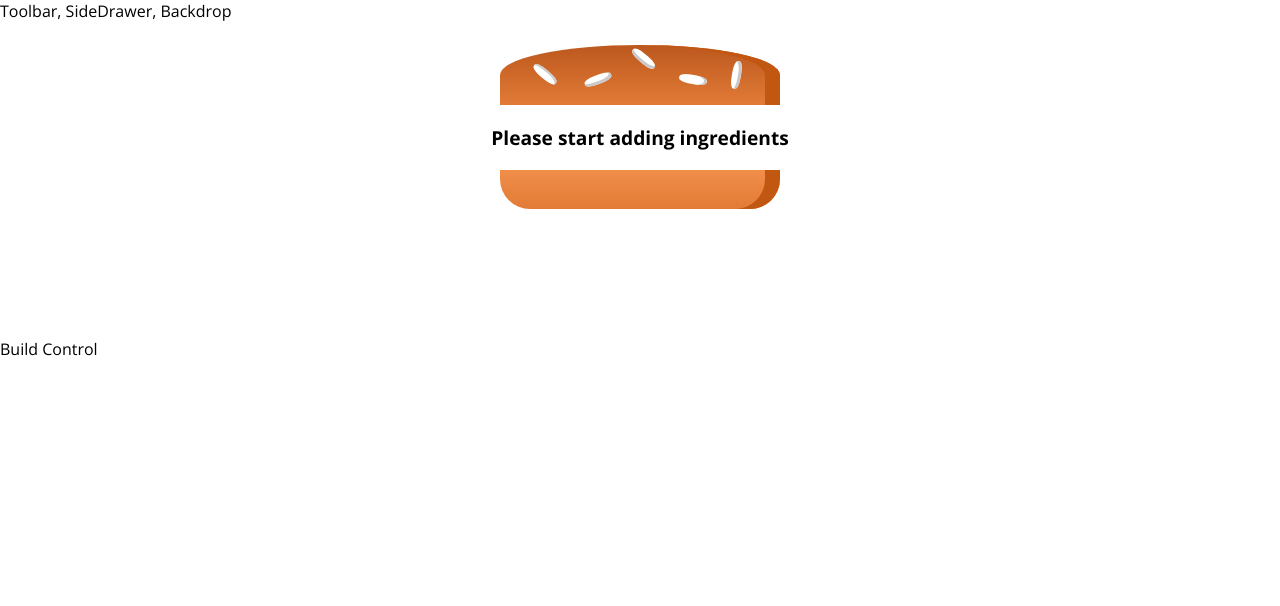
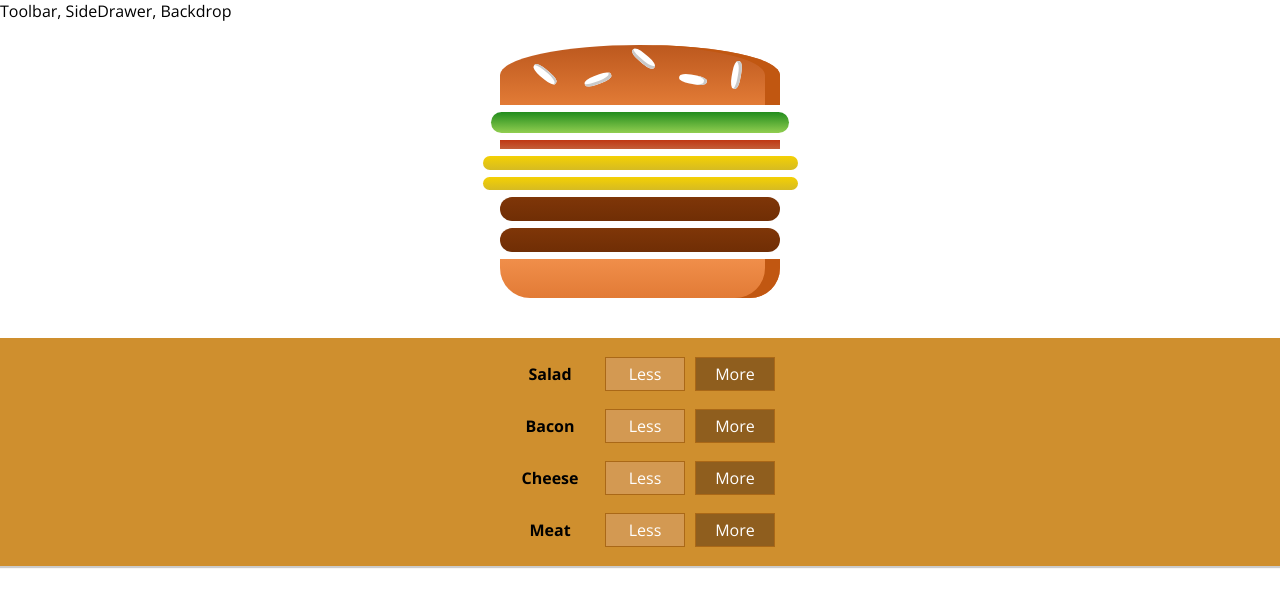
Before and after one commit to jesuscovam/burger-builder, a React (Create React App) app: page / in a window 1280 px wide. Shown: the top 606 px of the page. Built offline with nearby package versions, Linux system fonts and the light colour scheme.

Commit message:
Added controllers on BuildControls.js

```diff
--- /dev/null
+++ b/src/components/Burger/BuildControls/BuildControl/BuildControl.js
@@ -0,0 +1,12 @@
+import React from "react";
+import classes from "./BuildControl.module.css";
+
+const buildControl = props => (
+  <div className={classes.BuildControl}>
+    <div className={classes.Label}>{props.label}</div>
+    <button className={classes.Less}>Less</button>
+    <button className={classes.More}>More</button>
+  </div>
+);
+
+export default buildControl;
--- /dev/null
+++ b/src/components/Burger/BuildControls/BuildControl/BuildControl.module.css
@@ -0,0 +1,58 @@
+.BuildControl {
+  display: flex;
+  justify-content: center;
+  align-items: center;
+  margin: 5px 0;
+}
+
+.BuildControl button {
+  display: block;
+  font: inherit;
+  padding: 5px;
+  margin: 0 5px;
+  width: 80px;
+  border: 1px solid #aa6817;
+  cursor: pointer;
+  outline: none;
+}
+
+.BuildControl button:disabled {
+  background-color: #ac9980;
+  border: 1px solid #7e7365;
+  color: #ccc;
+  cursor: default;
+}
+
+.BuildControl button:hover:disabled {
+  background-color: #ac9980;
+  color: #ccc;
+  cursor: not-allowed;
+}
+
+.Label {
+  padding: 10px;
+  font-weight: bold;
+  width: 80px;
+}
+
+.BuildControl .Less {
+  background-color: #d39952;
+  color: white;
+}
+
+.BuildControl .More {
+  background-color: #8f5e1e;
+  color: white;
+}
+
+.BuildControl .Less:hover,
+.BuildControl .Less:active {
+  background-color: #daa972;
+  color: white;
+}
+
+.BuildControl .More:hover,
+.BuildControl .More:active {
+  background-color: #99703f;
+  color: white;
+}
--- /dev/null
+++ b/src/components/Burger/BuildControls/BuildControls.js
@@ -0,0 +1,19 @@
+import React from "react";
+import classes from "./BuildControls.module.css";
+import BuildControl from "./BuildControl/BuildControl";
+
+const controls = [
+  { label: "Salad", type: "salad" },
+  { label: "Bacon", type: "bacon" },
+  { label: "Cheese", type: "cheese" },
+  { label: "Meat", type: "meat" }
+];
+
+const buildControl = controls.map(ingredient => (
+  <BuildControl key={ingredient.label} label={ingredient.label} />
+));
+
+const buildControls = props => (
+  <div className={classes.BuildControls}>{buildControl}</div>
+);
+export default buildControls;
--- /dev/null
+++ b/src/components/Burger/BuildControls/BuildControls.module.css
@@ -0,0 +1,10 @@
+.BuildControls {
+  width: 100%;
+  background-color: #cf8f2e;
+  display: flex;
+  flex-flow: column;
+  text-align: center;
+  box-shadow: 0 2px 1px #ccc;
+  margin-bottom: auto;
+  padding: 10px 0;
+}
--- a/src/components/Burger/Burger.js
+++ b/src/components/Burger/Burger.js
@@ -3,16 +3,11 @@
 import BurgerIngredient from "./Burgeringredient/Burgeringredient";
 
 const burger = props => {
-  let transformedIngredients = Object.keys(props.ingredients)
-    .map(igKey =>
-      [...Array(props.ingredients[igKey])].map((_, i) => (
-        <BurgerIngredient key={igKey + i} type={igKey} />
-      ))
-    )
-    .reduce((arr, el) => arr.concat(el), []);
-  if (transformedIngredients.length === 0) {
-    transformedIngredients = <p>Please start adding ingredients</p>;
-  }
+  let transformedIngredients = Object.keys(props.ingredients).map(igKey =>
+    [...Array(props.ingredients[igKey])].map((_, i) => (
+      <BurgerIngredient key={igKey + i} type={igKey} />
+    ))
+  );
   console.log(transformedIngredients);
   return (
     <div className={classes.Burger}>
--- a/src/containers/BurgerBuilder/BurgerBuilder.js
+++ b/src/containers/BurgerBuilder/BurgerBuilder.js
@@ -1,20 +1,21 @@
 import React, { Component } from "react";
 import Aux from "../../hoc/Aux";
 import Burger from "../../components/Burger/Burger";
+import BuildControls from "../../components/Burger/BuildControls/BuildControls";
 class BurgerBuilder extends Component {
   state = {
     ingredients: {
-      salad: 0,
-      bacon: 0,
-      cheese: 0,
-      meat: 0
+      salad: 1,
+      bacon: 1,
+      cheese: 2,
+      meat: 2
     }
   };
   render() {
     return (
       <Aux>
         <Burger ingredients={this.state.ingredients} />
-        <div>Build Control</div>
+        <BuildControls />
       </Aux>
     );
   }
```
